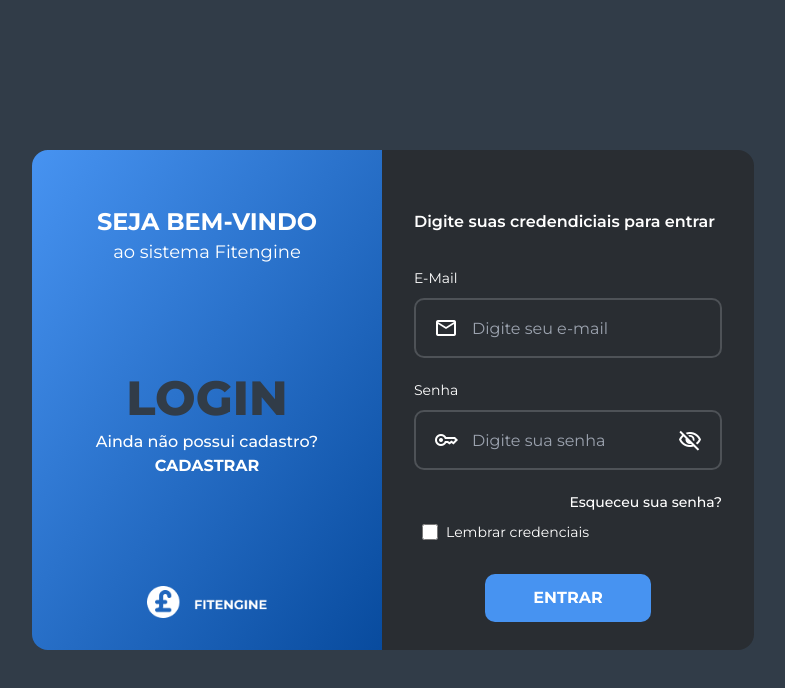
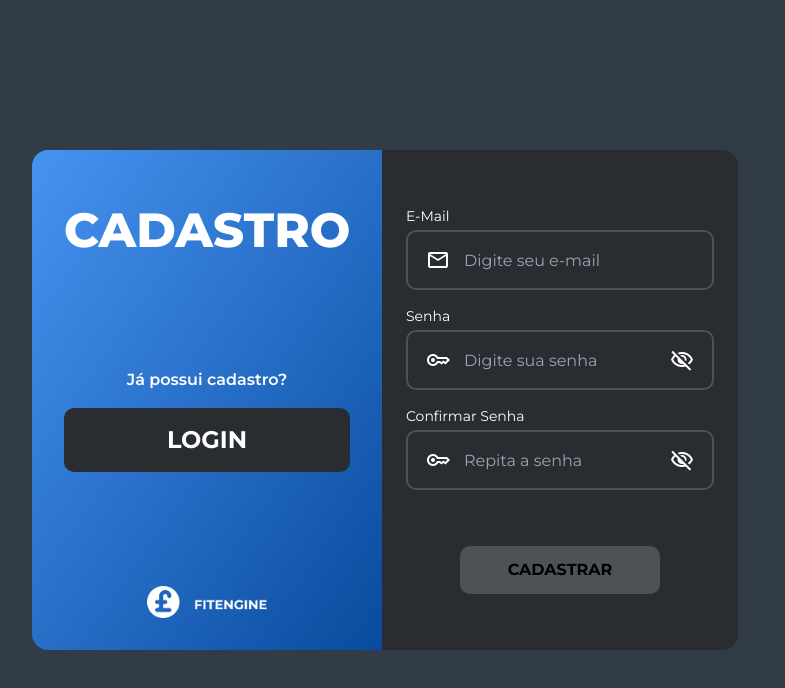
Before and after one commit to Heuller11/fitengine, an Angular app: page /cadastro in a window 1280 px wide. Before the commit this address led to /. Shown: the top 688 px of the page, without its empty margins (208-993 px from the left). Built offline with nearby package versions, Linux system fonts and the light colour scheme.

Commit message:
finishing frontend of login/signup pages

```diff
--- a/src/app/app-routing.module.ts
+++ b/src/app/app-routing.module.ts
@@ -1,7 +1,12 @@
 import { NgModule } from '@angular/core';
 import { RouterModule, Routes } from '@angular/router';
+import { LoginComponent } from './pages/login/login.component';
+import { SignupComponent } from './pages/signup/signup.component';
 
-const routes: Routes = [];
+const routes: Routes = [
+  {path: '', component: LoginComponent},
+  {path: 'cadastro', component: SignupComponent}
+];
 
 @NgModule({
   imports: [RouterModule.forRoot(routes)],
--- a/src/app/app.component.html
+++ b/src/app/app.component.html
@@ -1 +1 @@
-<app-login></app-login>
+<router-outlet></router-outlet>
--- a/src/app/components/input/input.component.html
+++ b/src/app/components/input/input.component.html
@@ -1,6 +1,8 @@
-<label class="block" [for]="name" [formGroup]="parentForm">
-  <span class="capitalize text-sm">{{label}}</span>
-  <div class="relative mb-5 mt-2">
+<div class="mb-4">
+  <label class="block capitalize text-sm mb-1" [for]="name">
+    {{label}}
+  </label>
+  <div class="relative">
     <span class="material-symbols-outlined text-2xl
       absolute
       left-5
@@ -8,12 +10,12 @@
       ">{{icon}}
     </span>
     <input
-      [formControlName]="name"
+      [formControl]="control"
       [type]="type" [name]="name" [placeholder]="placeholder"
       class="bg-transparent border-dark-light border-2 focus:border-primary-light outline-none rounded-regular p-2 px-14 w-full h-[60px]"
       >
     <span
-    [class]="originalType === 'password' ? 'block' : 'hidden'"
+    [ngClass]="originalType === 'password' ? 'block' : 'hidden'"
     class="material-symbols-outlined text-2xl
       absolute
       right-5
@@ -24,11 +26,7 @@
       >{{iconPassword}}
     </span>
   </div>
-</label>
-<a
-  href="#"
-  [class]="originalType === 'password' ? 'block' : 'hidden'"
-  class="block text-right mb-2"
-  >
-    <span class="hover:text-primary-light font-medium text-sm">Esqueceu sua senha?</span>
-</a>
+  <ng-container *ngIf="control.invalid && control.dirty && control.touched">
+    <div class="text-red-500 font-medium px-1 pt-1 text-sm" *ngFor="let err of control.errors | keyvalue">{{customValidation.errorMessages[err.key]}}</div>
+  </ng-container>
+</div>
--- a/src/app/components/input/input.component.ts
+++ b/src/app/components/input/input.component.ts
@@ -1,5 +1,6 @@
 import { Component, Input, OnInit } from '@angular/core';
 import { FormControl, FormGroup } from '@angular/forms';
+import { CustomvalidationService } from 'src/app/services/customvalidation.service';
 
 @Component({
   selector: 'app-input',
@@ -14,9 +15,11 @@ export class InputComponent implements OnInit {
   @Input() placeholder!: string;
   @Input() icon!: string;
   @Input() iconPassword = 'visibility_off';
-  @Input() parentForm!: FormGroup;
   originalType!: string;
-  controlName!: string;
+
+  @Input() group!: FormGroup;
+  control!: FormControl;
+  customValidation = new CustomvalidationService();
 
   constructor() {
 
@@ -24,7 +27,7 @@ export class InputComponent implements OnInit {
 
   ngOnInit(): void {
     this.originalType = this.type;
-    this.controlName = "'" + this.name + "'";
+    this.control = this.group.get(this.name) as FormControl;
   }
 
   togglePassword() : void {
--- a/src/app/pages/login/login.component.html
+++ b/src/app/pages/login/login.component.html
@@ -11,35 +11,45 @@
         <span class="text-lg font-normal">ao sistema Fitengine</span>
       </div>
       <div>
-        <p class="uppercase text-5xl font-extrabold mb-2 text-dark-medium ">login</p>
-        <span class="font-medium block">Ainda não possui cadastro?<a class="font-bold hover:text-dark-heavy" href="#">CADASTRAR</a></span> <!-- DUPLICATE -->
+        <span class="uppercase text-5xl font-extrabold mb-2 ">login</span>
+      </div>
+      <div class="flex flex-col">
+        <span class="font-semibold block">Ainda não possui cadastro?</span>
+        <a class="font-bold text-2xl mt-4 py-4 rounded-regular bg-dark-heavy hover:bg-white hover:text-dark-heavy" routerLink="/cadastro">CADASTRAR</a>
       </div>
       <img class="w-[120px] h-auto mx-auto" src="../../../assets/logo.png" alt=""> <!-- DUPLICATE -->
     </div>
     <div id="right-content-and-mobile"
     class="bg-dark-heavy
-    min-h-screen md:min-h-0 md:h-full  md:rounded-r-large
+    min-h-screen md:min-h-0 h-full  md:rounded-r-large
     p-4 md:p-8  md:pt-[60px]
     ">
       <img class="pb-6 md:hidden w-[120px] h-auto mx-auto mt-5" src="../../../assets/logo.png" alt=""> <!-- DUPLICATE -->
       <span class="text-base font-semibold">Digite suas credendiciais para entrar</span>
-      <form class="py-8" [formGroup]="reactiveForm" (ngSubmit)="submit()">
-        <app-input label="e-mail" name="email" placeholder="Digite seu e-mail" icon="mail" type="email" [parentForm]="reactiveForm"></app-input>
-        <app-input label="senha" name="password" placeholder="Digite sua senha" icon="key" type="password" [parentForm]="reactiveForm"></app-input>
-        <div id="remember-credentials" class="ml-2 pb-8 flex items-center">
+      <form class="py-8 h-full flex flex-col justify-between" [formGroup]="loginForm" autocomplete="off" (ngSubmit)="submit()">
+        <div class="pb-8">
+          <app-input label="e-mail" name="email" placeholder="Digite seu e-mail" icon="mail" type="email" [group] = "loginForm"></app-input>
+          <app-input label="senha" name="password" placeholder="Digite sua senha" icon="key" type="password" [group] = "loginForm"></app-input>
+          <span class="text-right block"><a class="hover:text-primary-light font-medium text-sm mb-2" href="#">Esqueceu sua senha?</a></span>
+          <div id="remember-credentials" class="ml-2 flex items-center">
             <input
+            formControlName="credentials"
             type="checkbox" name="credentials"
             class="w-4 h-4 accent-primary-light"
             (change)="!rememberCredentials"
             >
             <label class="text-sm pl-2" for="credentials">Lembrar credenciais</label>
           </div>
-
-        <button type="submit" class="mb-6 md:mb-0 block mx-auto rounded-regular uppercase bg-primary-light hover:bg-primary-heavy py-3 px-12 font-bold">entrar</button>
+        </div>
+        <div>
+          <button type="submit" [disabled]="loginForm.invalid"  [ngClass]="loginForm.invalid ? 'bg-dark-light text-black' : 'bg-primary-light hover:bg-primary-heavy'"
+          class="mb-6 md:mb-0 block mx-auto rounded-regular uppercase py-3 px-12 font-bold">entrar</button>
           <div class="text-center md:hidden"> <!-- DUPLICATE -->
             <span class="font-medium">Ainda não possui cadastro?</span><br>
-          <a class="font-bold hover:text-dark-heavy underline" href="#">CADASTRAR</a>
+            <a class="font-bold hover:text-dark-heavy underline" routerLink="/cadastro">CADASTRAR</a>
           </div>
+        </div>
+
       </form>
     </div>
   </div>
--- a/src/app/pages/login/login.component.ts
+++ b/src/app/pages/login/login.component.ts
@@ -1,5 +1,5 @@
 import { Component, OnInit } from '@angular/core';
-import { FormControl, FormGroup } from '@angular/forms';
+import { FormControl, FormGroup, Validators } from '@angular/forms';
 
 
 @Component({
@@ -10,20 +10,22 @@ import { FormControl, FormGroup } from '@angular/forms';
 export class LoginComponent implements OnInit {
 
   rememberCredentials:boolean = false;
-  reactiveForm!: FormGroup;
+  loginForm: FormGroup = new FormGroup({
+    email: new FormControl('', [Validators.required, Validators.email]),
+    password: new FormControl('', [Validators.required]),
+    credentials: new FormControl(this.rememberCredentials)
+  });
 
-  constructor() { }
+  constructor() {
+    // this.loginForm.valueChanges.subscribe((val) => console.log(val));
+  }
 
   ngOnInit(): void {
-    this.reactiveForm = new FormGroup({
-      email: new FormControl(null),
-      password: new FormControl(null),
-      credentials: new FormControl(this.rememberCredentials)
-    });
+
   }
 
   submit() : void {
-    console.log(this.reactiveForm);
+
   }
 
 }
--- a/src/app/pages/signup/signup.component.html
+++ b/src/app/pages/signup/signup.component.html
@@ -1 +1,42 @@
-<p>signup works!</p>
+<div id="login" class="w-screen md:h-screen md:flex md:justify-center md:items-center">
+  <div id="content" class="md:w-[750px] lg:w-[800px] md:h-[500px] md:flex">
+    <div id="left-content"
+    class="from-primary-light to-primary-heavy bg-gradient-to-br
+    hidden
+    md:flex flex-col justify-between md:w-[330px] lg:w-[350px] h-full rounded-l-large
+    text-center p-8 pt-14
+    ">
+      <div>
+        <span class="uppercase text-5xl font-extrabold mb-2 ">CADASTRO</span>
+      </div>
+      <div class="flex flex-col">
+        <span class="font-semibold block">Já possui cadastro?</span>
+        <a class="font-bold text-2xl mt-4 py-4 rounded-regular bg-dark-heavy  hover:bg-white hover:text-dark-heavy" href="/">LOGIN</a>
+      </div>
+      <img class="w-[120px] h-auto mx-auto" src="../../../assets/logo.png" alt=""> <!-- DUPLICATE -->
+    </div>
+    <div id="right-content-and-mobile"
+    class="bg-dark-heavy
+    min-h-screen md:min-h-0 md:h-full  md:rounded-r-large
+    p-4 md:p-6
+    ">
+      <img class="pb-6 md:hidden w-[120px] h-auto mx-auto mt-5" src="../../../assets/logo.png" alt=""> <!-- DUPLICATE -->
+      <span class="md:hidden uppercase text-3xl font-extrabold mb-2 text-center block">CADASTRO</span>
+      <form class="py-8 h-full flex flex-col justify-between" [formGroup]="signupForm" autocomplete="off" (ngSubmit)="submit()">
+        <div>
+          <app-input label="e-mail" name="email" placeholder="Digite seu e-mail" icon="mail" type="email" [group] = "signupForm"></app-input>
+          <app-input label="senha" name="password" placeholder="Digite sua senha" icon="key" type="password" [group] = "signupForm"></app-input>
+          <app-input label="confirmar senha" name="confirmpassword" placeholder="Repita a senha" icon="key" type="password" [group] = "signupForm"></app-input>
+        </div>
+       <div>
+        <button type="submit" [disabled]="signupForm.invalid"  [ngClass]="signupForm.invalid ? 'bg-dark-light text-black' : 'bg-primary-light hover:bg-primary-heavy'"
+        class="mb-5 md:mb-0 mt-2 block mx-auto rounded-regular uppercase py-3 px-12 font-bold">cadastrar</button>
+        <div class="text-center md:hidden"> <!-- DUPLICATE -->
+          <span class="font-medium">Já possui cadastro?</span><br>
+          <a class="font-bold hover:text-dark-heavy underline" routerLink="/">LOGIN</a>
+        </div>
+       </div>
+      </form>
+    </div>
+  </div>
+</div>
--- a/src/app/pages/signup/signup.component.ts
+++ b/src/app/pages/signup/signup.component.ts
@@ -1,4 +1,5 @@
 import { Component, OnInit } from '@angular/core';
+import { FormControl, FormGroup, Validators } from '@angular/forms';
 
 @Component({
   selector: 'app-signup',
@@ -7,9 +8,22 @@ import { Component, OnInit } from '@angular/core';
 })
 export class SignupComponent implements OnInit {
 
-  constructor() { }
+  rememberCredentials:boolean = false;
+  signupForm: FormGroup = new FormGroup({
+    email: new FormControl('', [Validators.required, Validators.email]),
+    password: new FormControl('', [Validators.required]),
+    confirmpassword: new FormControl('', [Validators.required]),
+  });
+
+  constructor() {
+    // this.loginForm.valueChanges.subscribe((val) => console.log(val));
+  }
 
   ngOnInit(): void {
   }
 
+  submit() : void {
+
+  }
+
 }
--- /dev/null
+++ b/src/app/services/customvalidation.service.ts
@@ -0,0 +1,14 @@
+import { Injectable } from '@angular/core';
+
+@Injectable({
+  providedIn: 'root'
+})
+export class CustomvalidationService {
+
+  errorMessages: Record<string, string> = {
+    required: 'Campo obrigatório',
+    email: 'Formato de e-mail incorreto'
+  }
+
+  constructor() { }
+}
```
Also changed, not shown: 1 other file (tests, documents, lock files or other folders). Lines whose indentation alone changed are shown as unchanged.
